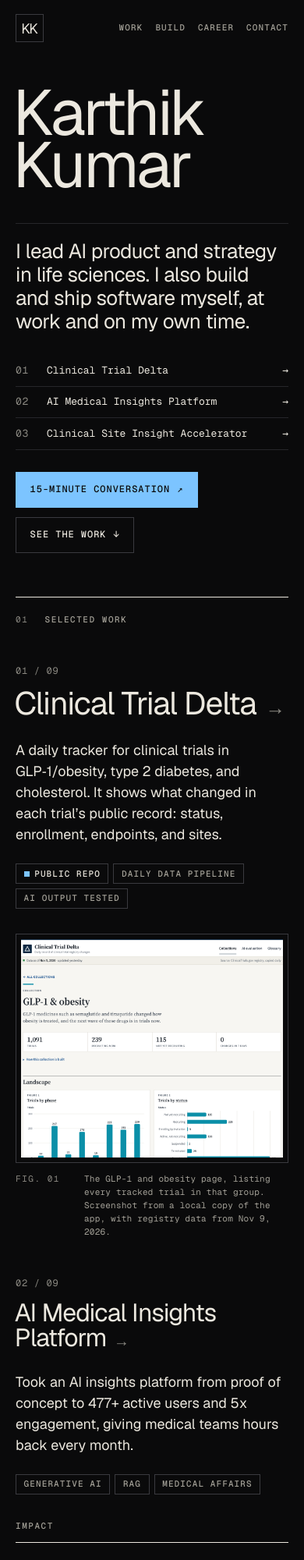
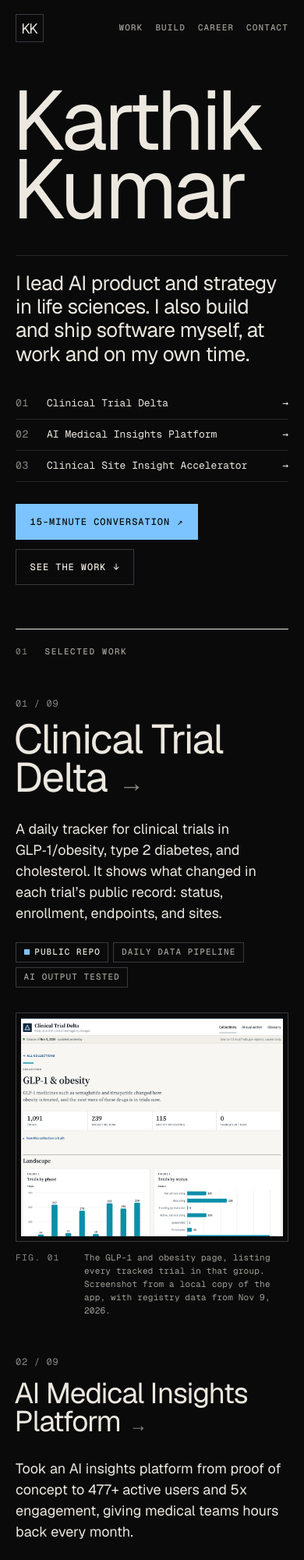
Before and after one commit to karthik-v-kumar/portfolio-site, an Astro site: page / in a window 390 px wide. Shown: the top 2000 px of the page at 78% size. Built offline with nearby package versions, Linux system fonts and the light colour scheme; Astro itself is replaced by a stand-in of ours.

```diff
--- a/src/styles/global.css
+++ b/src/styles/global.css
@@ -239,7 +239,7 @@ a {
 .hero__name {
   font-family: var(--sans);
   font-weight: 400;
-  font-size: clamp(4rem, 21vw, 8rem);
+  font-size: clamp(5.25rem, 27.5vw, 11rem);
   line-height: 0.82;
   letter-spacing: -0.038em;
   /* pull the K's side bearing back so the stem sits on the margin */
@@ -399,7 +399,7 @@ a:hover > .arrow {
   grid-column: 1 / -1;
   font-family: var(--sans);
   font-weight: 400;
-  font-size: clamp(2.5rem, 10.5vw, 4rem);
+  font-size: clamp(3rem, 13.5vw, 5rem);
   line-height: 0.92;
   letter-spacing: -0.03em;
   margin-left: -0.04em;
@@ -706,7 +706,7 @@ a:hover > .arrow {
   margin-left: -0.045em;
   font-family: var(--sans);
   font-weight: 400;
-  font-size: clamp(2.75rem, 12vw, 4.75rem);
+  font-size: clamp(3.5rem, 15.5vw, 6rem);
   line-height: 0.88;
   letter-spacing: -0.034em;
   text-wrap: balance;
@@ -928,13 +928,13 @@ a:hover > .arrow {
 /* ---------- Long titles ---------- */
 
 .flagship__title.is-long {
-  font-size: clamp(2rem, 8vw, 2.75rem);
+  font-size: clamp(2.25rem, 9.5vw, 3.25rem);
   line-height: 0.98;
   letter-spacing: -0.028em;
 }
 
 .dive__title.is-long {
-  font-size: clamp(2.25rem, 9vw, 3.25rem);
+  font-size: clamp(2.5rem, 10.5vw, 3.75rem);
   line-height: 0.96;
   letter-spacing: -0.03em;
 }
```
